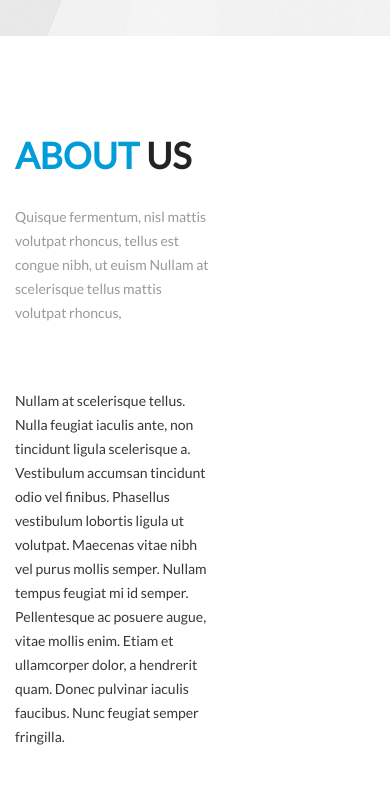
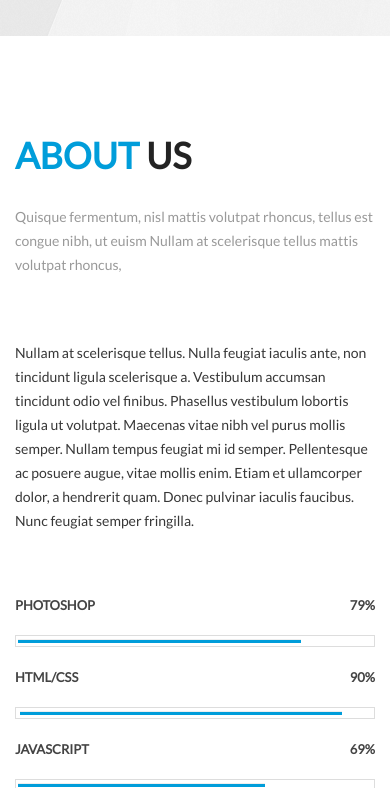
Before and after one commit to trukatuze/Test-Files, a website: page index.html in a window 390 px wide. Shown: the part 4700-5488 px from the top of the page. Drawn offline with nearby package versions, Linux system fonts and the light colour scheme.

Commit message:
link respon

```diff
--- a/index.html
+++ b/index.html
@@ -310,7 +310,7 @@
     <section class="aboutt-us section-padding" id="aboutt-us">
         <div class="container">
             <div class="row toodown">
-                <div class="col-7 col-md-7 col-sm-12">
+                <div class="col-md-7 col-sm-12 col-xs-12">
                     <div class="section-title">
                         <h2>about <span>us</span></h2>
                     </div>
--- a/sass/_aboutt-us.scss
+++ b/sass/_aboutt-us.scss
@@ -1,15 +1,15 @@
 .aboutt-us{
-  //.wrcon{
-  //  @include  respond-to(1024px){
-  //    display: flex;
-  //    justify-content: center;
-  //  }
-  //}
-  //.toodown{
-  //  display: flex;
-  //  justify-content: space-between;
-  //  flex-wrap: wrap;
-  //}
+  .wrcon{
+    @include  respond-to(1024px){
+      display: flex;
+      justify-content: center;
+    }
+  }
+  .toodown{
+    display: flex;
+    justify-content: space-between;
+    flex-wrap: wrap;
+  }
   img{
     display: flex;
     align-items: center;
--- a/sass/_default.scss
+++ b/sass/_default.scss
@@ -36,6 +36,9 @@ ul{
     color:$color;
     font-size: $size;
     font-weight: bold;
+    @include  respond-to(1024px){
+
+    }
     span{
       color:$color-span;
     }
```
Also changed, not shown: css/style.css.
